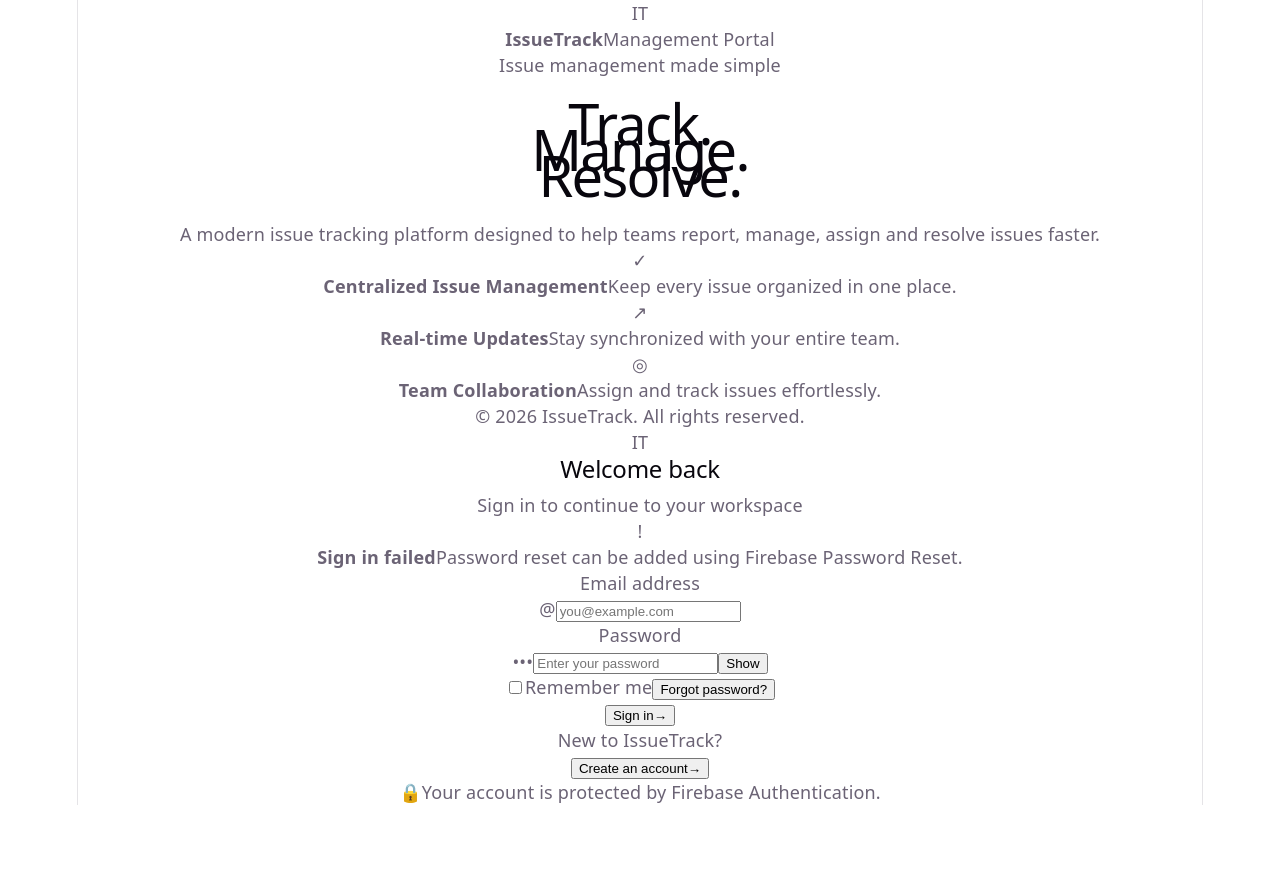
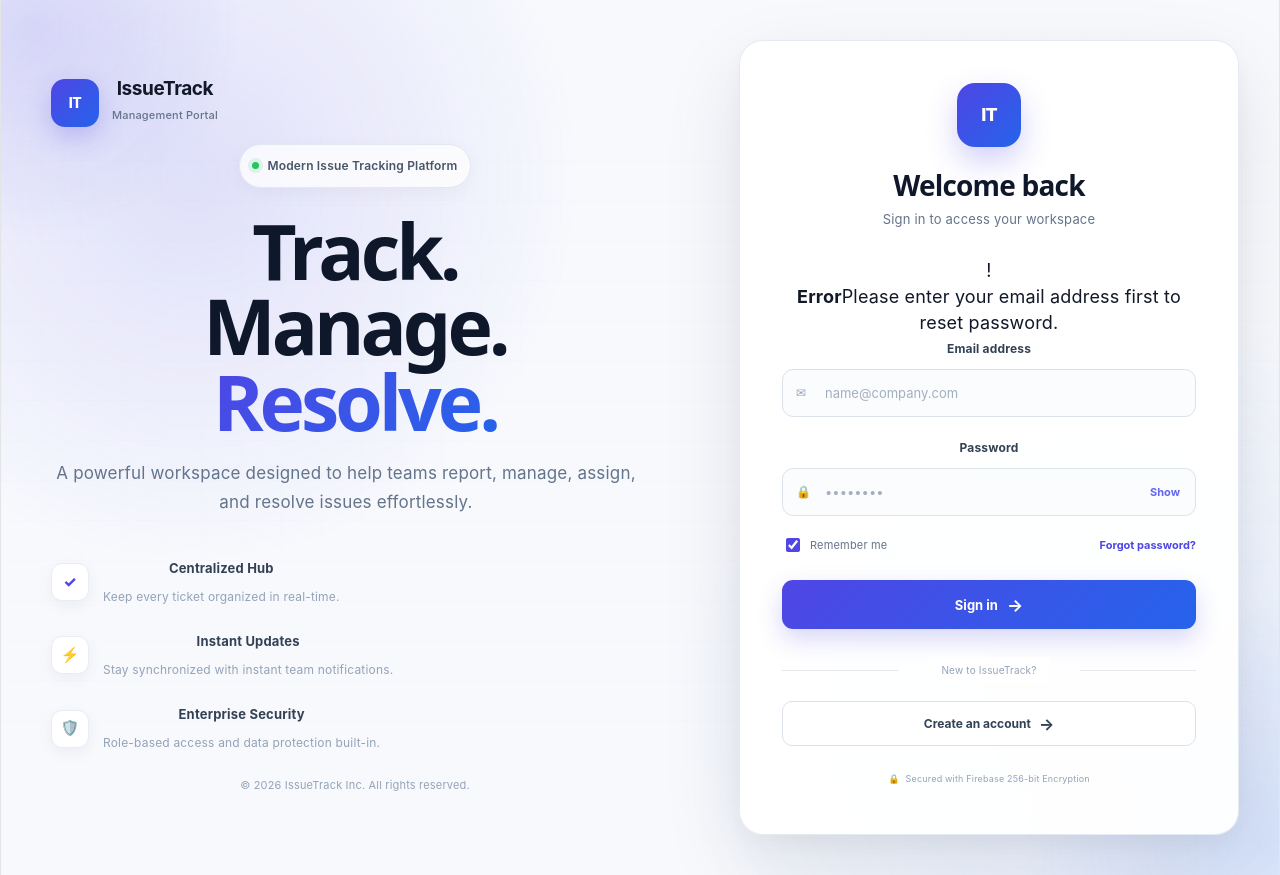
Before and after one commit to virtualanil/issues, a React (Vite) app: page / in a window 1280 px wide. Both pictures are taken after a click on the button "Forgot password?". Before the commit the page ends 805 px from the top, so only its background shows below. Built offline with nearby package versions, Linux system fonts and the light colour scheme.

Commit message:
Update App.jsx

```diff
--- a/src/App.jsx
+++ b/src/App.jsx
@@ -1,26 +1,44 @@
 import { useState } from "react";
-import { signInWithEmailAndPassword } from "firebase/auth";
+import {
+  signInWithEmailAndPassword,
+  sendPasswordResetEmail,
+  setPersistence,
+  browserLocalPersistence,
+  browserSessionPersistence,
+} from "firebase/auth";
 import { auth } from "./firebase";
+import "./App.css";
 
 function Login({ onLogin, onRegister }) {
   const [email, setEmail] = useState("");
   const [password, setPassword] = useState("");
+  const [rememberMe, setRememberMe] = useState(true);
   const [showPassword, setShowPassword] = useState(false);
   const [loading, setLoading] = useState(false);
-  const [error, setError] = useState("");
+  const [resetLoading, setResetLoading] = useState(false);
+
+  // Status state handles both error and success messages
+  const [status, setStatus] = useState({ type: "", text: "" });
+
+  const clearStatus = () => setStatus({ type: "", text: "" });
 
   const handleLogin = async (e) => {
     e.preventDefault();
-
-    setError("");
+    clearStatus();
 
     if (!email.trim() || !password) {
-      setError("Please enter your email and password.");
+      setStatus({ type: "error", text: "Please enter both email and password." });
       return;
     }
 
     try {
       setLoading(true);
+
+      // Apply persistence based on 'Remember me' checkbox
+      const persistenceType = rememberMe
+        ? browserLocalPersistence
+        : browserSessionPersistence;
+      await setPersistence(auth, persistenceType);
 
       const result = await signInWithEmailAndPassword(
         auth,
@@ -36,125 +54,138 @@
         case "auth/invalid-credential":
         case "auth/wrong-password":
         case "auth/user-not-found":
-          setError("Invalid email or password.");
+          setStatus({ type: "error", text: "Invalid email or password." });
           break;
-
         case "auth/invalid-email":
-          setError("Please enter a valid email address.");
+          setStatus({ type: "error", text: "Please enter a valid email address." });
           break;
-
         case "auth/too-many-requests":
-          setError(
-            "Too many login attempts. Please try again later."
-          );
+          setStatus({
+            type: "error",
+            text: "Too many login attempts. Please try again later.",
+          });
           break;
-
         case "auth/network-request-failed":
-          setError(
-            "Network error. Please check your internet connection."
-          );
+          setStatus({
+            type: "error",
+            text: "Network error. Please check your connection.",
+          });
           break;
-
         default:
-          setError("Unable to sign in. Please try again.");
+          setStatus({ type: "error", text: "Unable to sign in. Please try again." });
       }
     } finally {
       setLoading(false);
     }
   };
 
+  const handleForgotPassword = async () => {
+    clearStatus();
+
+    if (!email.trim()) {
+      setStatus({
+        type: "error",
+        text: "Please enter your email address first to reset password.",
+      });
+      return;
+    }
+
+    try {
+      setResetLoading(true);
+      await sendPasswordResetEmail(auth, email.trim());
+      setStatus({
+        type: "success",
+        text: `Password reset link sent to ${email.trim()}. Check your inbox!`,
+      });
+    } catch (error) {
+      console.error("Reset error:", error);
+      if (error.code === "auth/invalid-email") {
+        setStatus({ type: "error", text: "Please enter a valid email address." });
+      } else {
+        setStatus({
+          type: "error",
+          text: "Failed to send reset email. Verify your email address.",
+        });
+      }
+    } finally {
+      setResetLoading(false);
+    }
+  };
+
   return (
     <div className="auth-page">
-
-      {/* Background decoration */}
+      {/* Dynamic background glow */}
       <div className="auth-background">
         <div className="auth-orb auth-orb-one"></div>
         <div className="auth-orb auth-orb-two"></div>
         <div className="auth-grid"></div>
       </div>
 
-      {/* Main content */}
       <div className="auth-container">
-
-        {/* Left branding section */}
+        {/* Branding Hero Section */}
         <section className="auth-brand-section">
-
           <div className="auth-brand">
-
             <div className="auth-brand-icon">
               <span>IT</span>
             </div>
-
-            <div>
+            <div className="auth-brand-text">
               <strong>IssueTrack</strong>
               <span>Management Portal</span>
             </div>
-
           </div>
 
           <div className="auth-hero-content">
-
             <div className="auth-badge">
               <span className="status-dot"></span>
-              Issue management made simple
+              Modern Issue Tracking Platform
             </div>
 
             <h1>
-              Track.
-              <br />
-              Manage.
-              <br />
-              <span>Resolve.</span>
+              Track. <br />
+              Manage. <br />
+              <span className="gradient-text">Resolve.</span>
             </h1>
 
             <p>
-              A modern issue tracking platform designed to help
-              teams report, manage, assign and resolve issues faster.
+              A powerful workspace designed to help teams report, manage, assign,
+              and resolve issues effortlessly.
             </p>
 
             <div className="auth-features">
-
               <div className="auth-feature">
                 <div className="feature-icon">✓</div>
                 <div>
-                  <strong>Centralized Issue Management</strong>
-                  <span>Keep every issue organized in one place.</span>
+                  <strong>Centralized Hub</strong>
+                  <span>Keep every ticket organized in real-time.</span>
                 </div>
               </div>
 
               <div className="auth-feature">
-                <div className="feature-icon">↗</div>
+                <div className="feature-icon">⚡</div>
                 <div>
-                  <strong>Real-time Updates</strong>
-                  <span>Stay synchronized with your entire team.</span>
+                  <strong>Instant Updates</strong>
+                  <span>Stay synchronized with instant team notifications.</span>
                 </div>
               </div>
 
               <div className="auth-feature">
-                <div className="feature-icon">◎</div>
+                <div className="feature-icon">🛡️</div>
                 <div>
-                  <strong>Team Collaboration</strong>
-                  <span>Assign and track issues effortlessly.</span>
+                  <strong>Enterprise Security</strong>
+                  <span>Role-based access and data protection built-in.</span>
                 </div>
               </div>
-
             </div>
-
           </div>
 
           <div className="auth-footer-brand">
-            © 2026 IssueTrack. All rights reserved.
+            © 2026 IssueTrack Inc. All rights reserved.
           </div>
-
         </section>
 
-
-        {/* Login section */}
+        {/* Form Card Section */}
         <section className="auth-form-section">
-
           <div className="login-card">
-
-            {/* Logo */}
             <div className="login-logo-wrapper">
               <div className="login-logo">
                 <span>IT</span>
@@ -162,158 +193,103 @@
             </div>
 
             <div className="login-heading">
-
               <h2>Welcome back</h2>
-
-              <p>
-                Sign in to continue to your workspace
-              </p>
-
+              <p>Sign in to access your workspace</p>
             </div>
 
-
-            {/* Error */}
-            {error && (
-              <div className="auth-error">
-
-                <div className="auth-error-icon">
-                  !
+            {/* Error / Success Banners */}
+            {status.text && (
+              <div className={`auth-alert auth-alert-${status.type}`}>
+                <div className="auth-alert-icon">
+                  {status.type === "error" ? "!" : "✓"}
                 </div>
-
                 <div>
-                  <strong>Sign in failed</strong>
-                  <span>{error}</span>
+                  <strong>{status.type === "error" ? "Error" : "Success"}</strong>
+                  <span>{status.text}</span>
                 </div>
-
               </div>
             )}
 
-
-            {/* Form */}
-            <form
-              className="login-form"
-              onSubmit={handleLogin}
-            >
-
-              {/* Email */}
+            <form className="login-form" onSubmit={handleLogin}>
+              {/* Email Input */}
               <div className="auth-field">
-
-                <label htmlFor="email">
-                  Email address
-                </label>
-
+                <label htmlFor="email">Email address</label>
                 <div className="input-wrapper">
-
-                  <span className="input-icon">
-                    @
-                  </span>
-
+                  <span className="input-icon">✉</span>
                   <input
                     id="email"
                     type="email"
-                    placeholder="you@example.com"
+                    placeholder="name@company.com"
                     value={email}
                     onChange={(e) => {
                       setEmail(e.target.value);
-                      setError("");
+                      clearStatus();
                     }}
                     autoComplete="email"
                     disabled={loading}
                     required
                   />
-
                 </div>
-
               </div>
 
-
-              {/* Password */}
+              {/* Password Input */}
               <div className="auth-field">
-
-                <div className="field-header">
-
-                  <label htmlFor="password">
-                    Password
-                  </label>
-
-                </div>
-
+                <label htmlFor="password">Password</label>
                 <div className="input-wrapper">
-
-                  <span className="input-icon">
-                    •••
-                  </span>
-
+                  <span className="input-icon">🔒</span>
                   <input
                     id="password"
                     type={showPassword ? "text" : "password"}
-                    placeholder="Enter your password"
+                    placeholder="••••••••"
                     value={password}
                     onChange={(e) => {
                       setPassword(e.target.value);
-                      setError("");
+                      clearStatus();
                     }}
                     autoComplete="current-password"
                     disabled={loading}
                     required
                   />
-
                   <button
                     type="button"
                     className="password-toggle"
-                    onClick={() =>
-                      setShowPassword(!showPassword)
-                    }
+                    onClick={() => setShowPassword(!showPassword)}
                     disabled={loading}
-                    aria-label={
-                      showPassword
-                        ? "Hide password"
-                        : "Show password"
-                    }
+                    aria-label={showPassword ? "Hide password" : "Show password"}
                   >
                     {showPassword ? "Hide" : "Show"}
                   </button>
-
                 </div>
-
               </div>
 
-
-              {/* Remember / Forgot */}
+              {/* Options */}
               <div className="login-options">
-
                 <label className="remember-me">
-
-                  <input type="checkbox" />
-
-                  <span>
-                    Remember me
-                  </span>
-
+                  <input
+                    type="checkbox"
+                    checked={rememberMe}
+                    onChange={(e) => setRememberMe(e.target.checked)}
+                    disabled={loading}
+                  />
+                  <span>Remember me</span>
                 </label>
 
                 <button
                   type="button"
                   className="forgot-password"
-                  onClick={() =>
-                    setError(
-                      "Password reset can be added using Firebase Password Reset."
-                    )
-                  }
+                  onClick={handleForgotPassword}
+                  disabled={loading || resetLoading}
                 >
-                  Forgot password?
+                  {resetLoading ? "Sending..." : "Forgot password?"}
                 </button>
-
               </div>
 
-
-              {/* Submit */}
+              {/* Submit Button */}
               <button
                 type="submit"
                 className="login-submit"
                 disabled={loading}
               >
-
                 {loading ? (
                   <>
                     <span className="loading-spinner"></span>
@@ -322,24 +298,16 @@
                 ) : (
                   <>
                     Sign in
-                    <span className="submit-arrow">
-                      →
-                    </span>
+                    <span className="submit-arrow">→</span>
                   </>
                 )}
-
               </button>
-
             </form>
 
-
-            {/* Divider */}
             <div className="auth-divider">
               <span>New to IssueTrack?</span>
             </div>
 
-
-            {/* Register */}
             <button
               type="button"
               className="register-button"
@@ -350,21 +318,12 @@
               <span>→</span>
             </button>
 
-
             <p className="login-security">
-
-              <span>🔒</span>
-
-              Your account is protected by Firebase Authentication.
-
+              <span>🔒</span> Secured with Firebase 256-bit Encryption
             </p>
-
           </div>
-
         </section>
-
       </div>
-
     </div>
   );
 }
```
